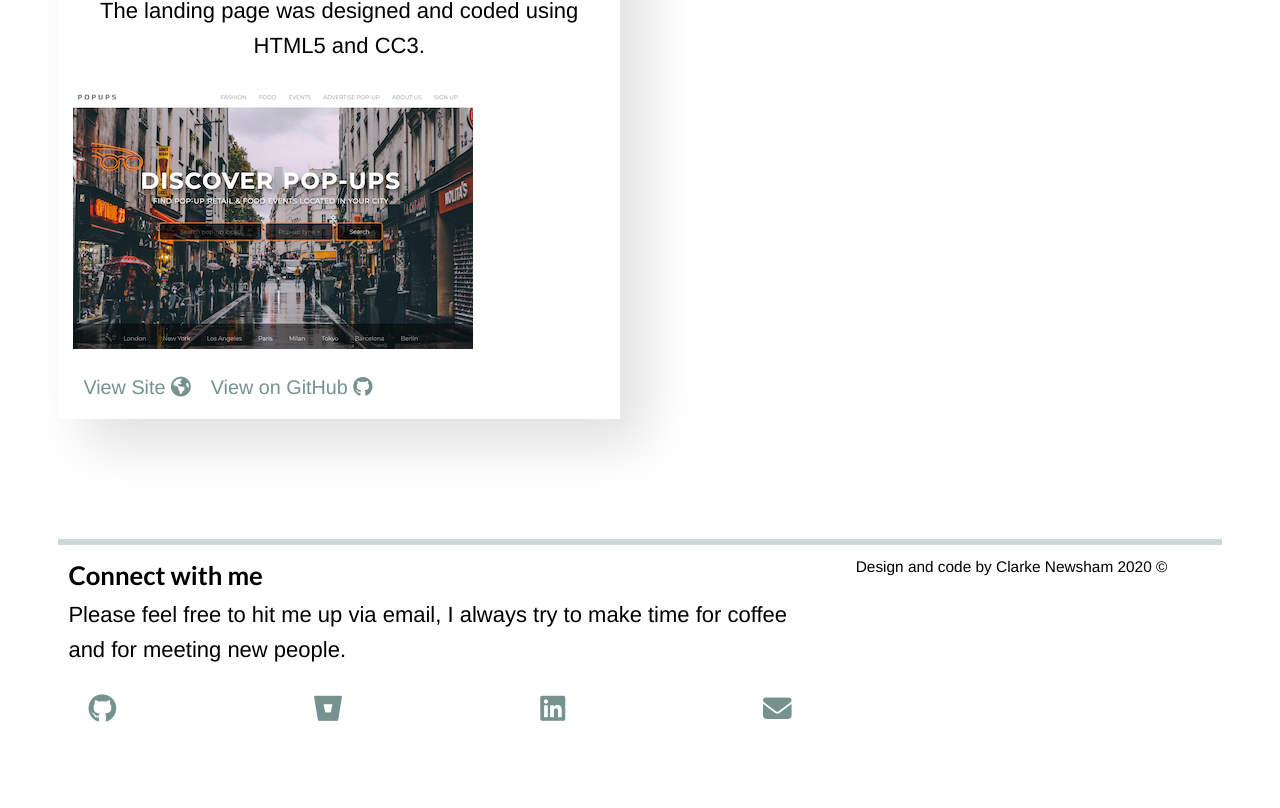
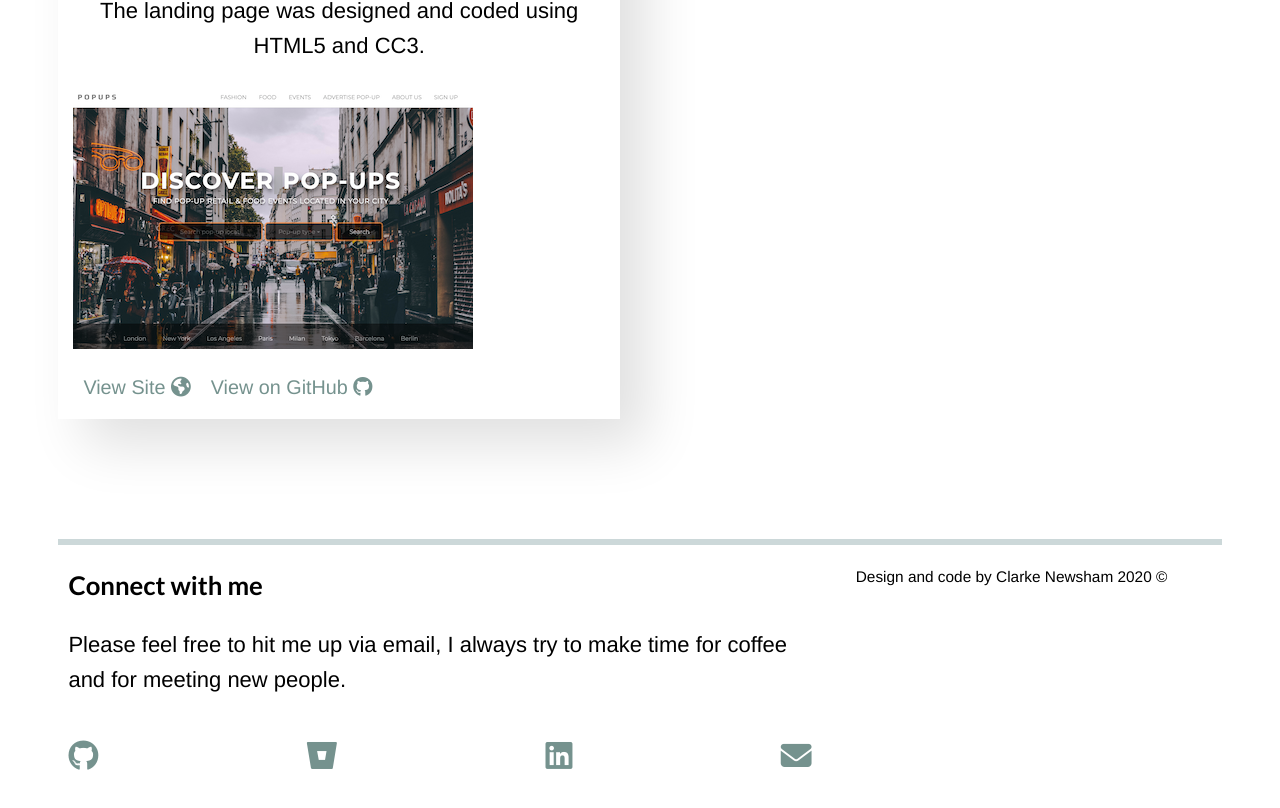
Before and after one commit to clarkenewsh/portfolio-site, a Vue app: page / in a window 1280 px wide. Shown: the part 5630-6438 px from the top of the page. Before the commit the page ends 6393 px from the top, so only its background shows below. Built offline with nearby package versions, Linux system fonts and the light colour scheme.

Commit message:
footer cta and copyright styles

```diff
--- a/src/components/Footer.vue
+++ b/src/components/Footer.vue
@@ -40,20 +40,26 @@
   }
 
   footer ul li {
-    /* padding: 25px; */
+    padding: 15px 0px;
 
   }
 
   footer ul li a {
     color: #75928E;
-    font-size: 130%;
+    font-size: 140%;
   }
+
+  footer .contact > * {
+    padding: 10px 0px;
+  }
+
 
 
   .copyright {
     font-size: 70%;
     align-items: baseline;
     text-align: center;
+    padding: 10px;
   }
 
   @media only screen and (min-width: 768px) {
```
